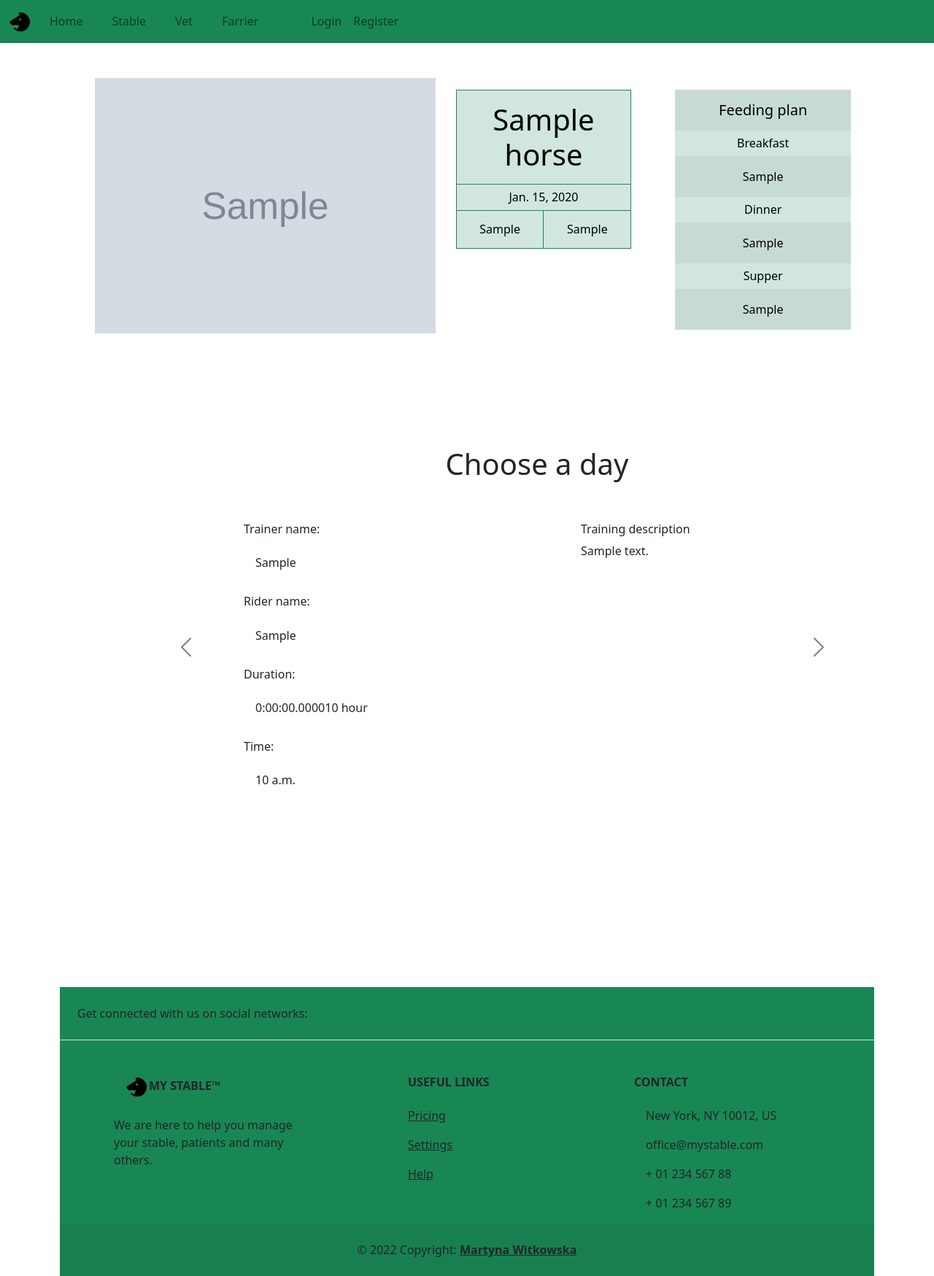
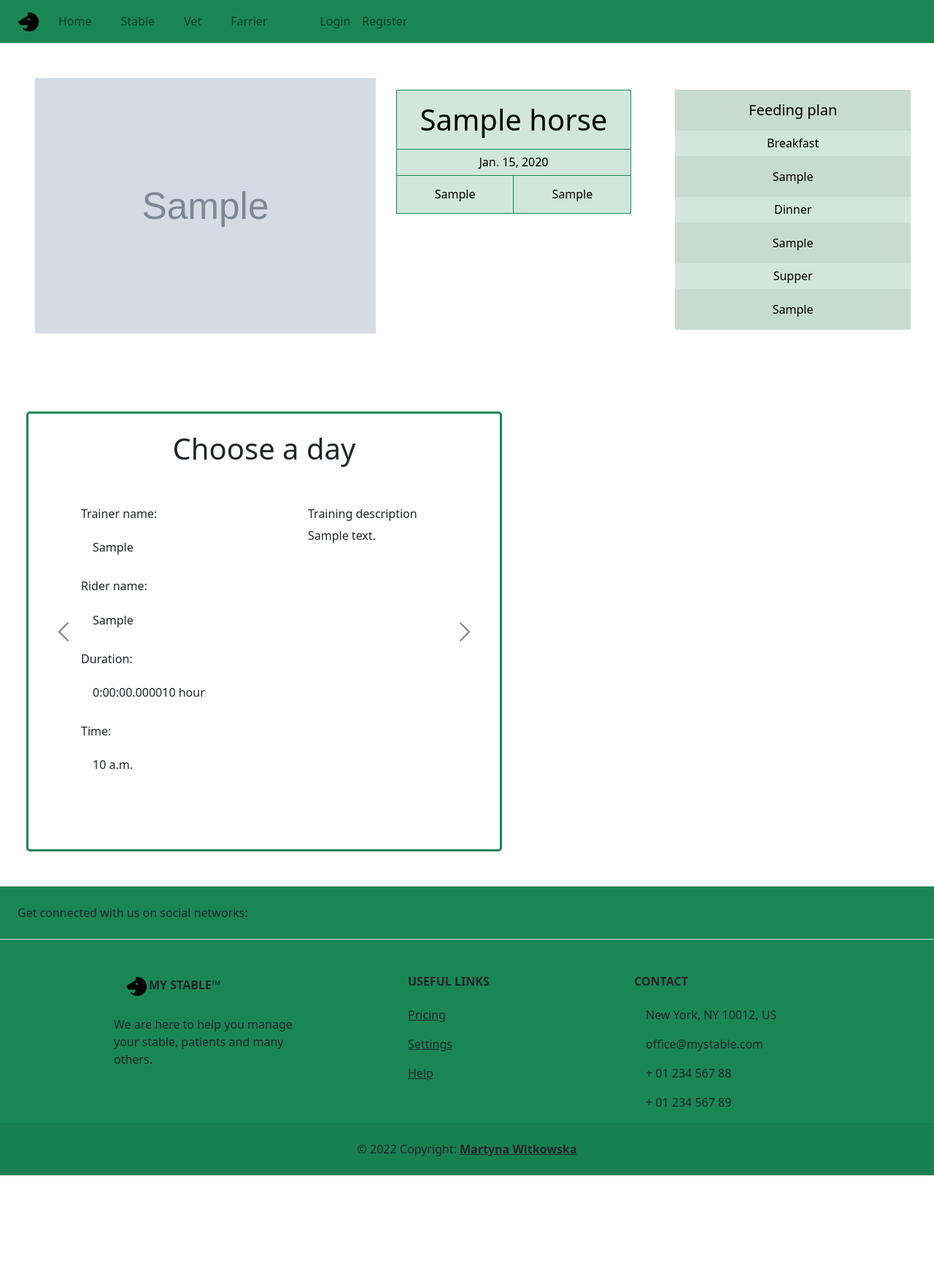
Before and after one commit to martynawitkowska/my_stable, a Django app: a page that uses templates/base.html in a window 1280 px wide. Shown: the whole page at 73% size. After the commit the page ends 1611 px from the top, so only its background shows below. Run offline with Django 4.2, Linux system fonts and the light colour scheme; tables that the repository leaves empty hold one stand-in row (values such as "Sample post"); grey boxes marked "Sample" are stand-in pictures; parts of the project's set-up code (start-up, migrations or seed data) failed here and were passed over; some libraries are stand-ins or nearby versions.

Commit message:
added TODOs

```diff
--- a/horses/models.py
+++ b/horses/models.py
@@ -50,6 +50,7 @@ class Training(models.Model):
     horse_bit = models.ForeignKey('BitsToUse', on_delete=models.PROTECT, null=True, blank=True)
     description = models.TextField(blank=True)
     trainer = models.CharField(max_length=64, default='Add trainer name')
+    # TODO: typo in word rider
     raider = models.CharField(max_length=64, default='Add raider name')
     duration = models.DurationField(null=True)
     hour = models.TimeField(blank=True, null=True)
--- a/horses/templates/horses/horse_detail.html
+++ b/horses/templates/horses/horse_detail.html
@@ -7,7 +7,7 @@
 
 {% block container %}
     <div class="container justify-content-center">
-    <section class="row p-5">
+        <div class="row p-5">
             <section class="col">
                 <img class="float-start image" src="{{ horse.picture.url }}" alt="Picture of {{ horse.name }}">
             </section>
@@ -31,7 +31,7 @@
                 </table>
             </section>
 
-        <section class="col">
+            <div class="col">
                 <table class="m-3 p-5 text-center table table-borderless table-success table-striped">
                     <th class="p-3 h5">Feeding plan</th>
                     {% if feeding < 1 %}
@@ -60,10 +60,12 @@
                         </tr>
                     {% endif %}
                 </table>
-        </section>
-        <section class="row m-5">
-        <div id="carouselExampleDark" class="carousel carousel-dark slide" data-bs-ride="carousel">
-            <div class="carousel-inner p-5 m-5">
+            </div>
+        </div>
+        <div class="row">
+            <div id="carouselExampleDark" class="carousel carousel-dark slide border border-success border-3 rounded-3 col-6 m-5 p-4"
+                 data-bs-ride="carousel">
+                <div class="carousel-inner">
                     {% for training in trainings %}
                         {% with forloop.counter0 as i %}
                             <div class="carousel-item {% if i is 0 %}active{% endif %}">
@@ -105,6 +107,6 @@
                     <span class="visually-hidden">Next</span>
                 </button>
             </div>
-    </section>
-    </section>
+        </div>
+    </div>
 {% endblock %}
--- a/templates/base.html
+++ b/templates/base.html
@@ -17,12 +17,16 @@
     {% endblock %}
 </head>
 <body>
-{% include 'navbar.html' %}
+<div class="row">
+    {% include 'navbar.html' %}
+</div>
+<div class="row">
+    {% block container %}
 
-{% block container %}
-
-{% endblock %}
-
-{% include 'footer.html' %}
+    {% endblock %}
+</div>
+<div class="row">
+    {% include 'footer.html' %}
+</div>
 </body>
 </html>
```
Also changed, not shown: horses/views.py (+9 -0 lines). Lines whose indentation alone changed are shown as unchanged.
